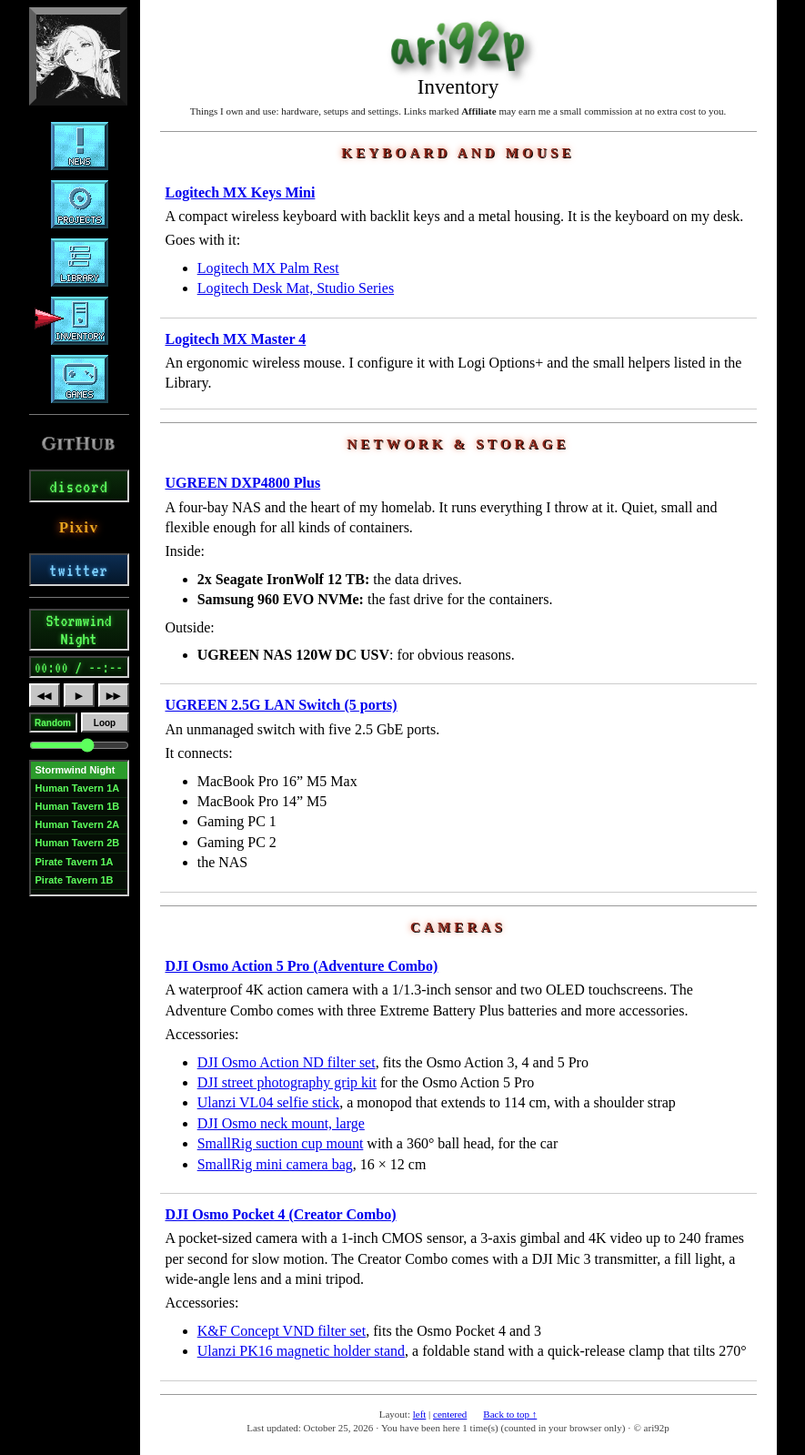
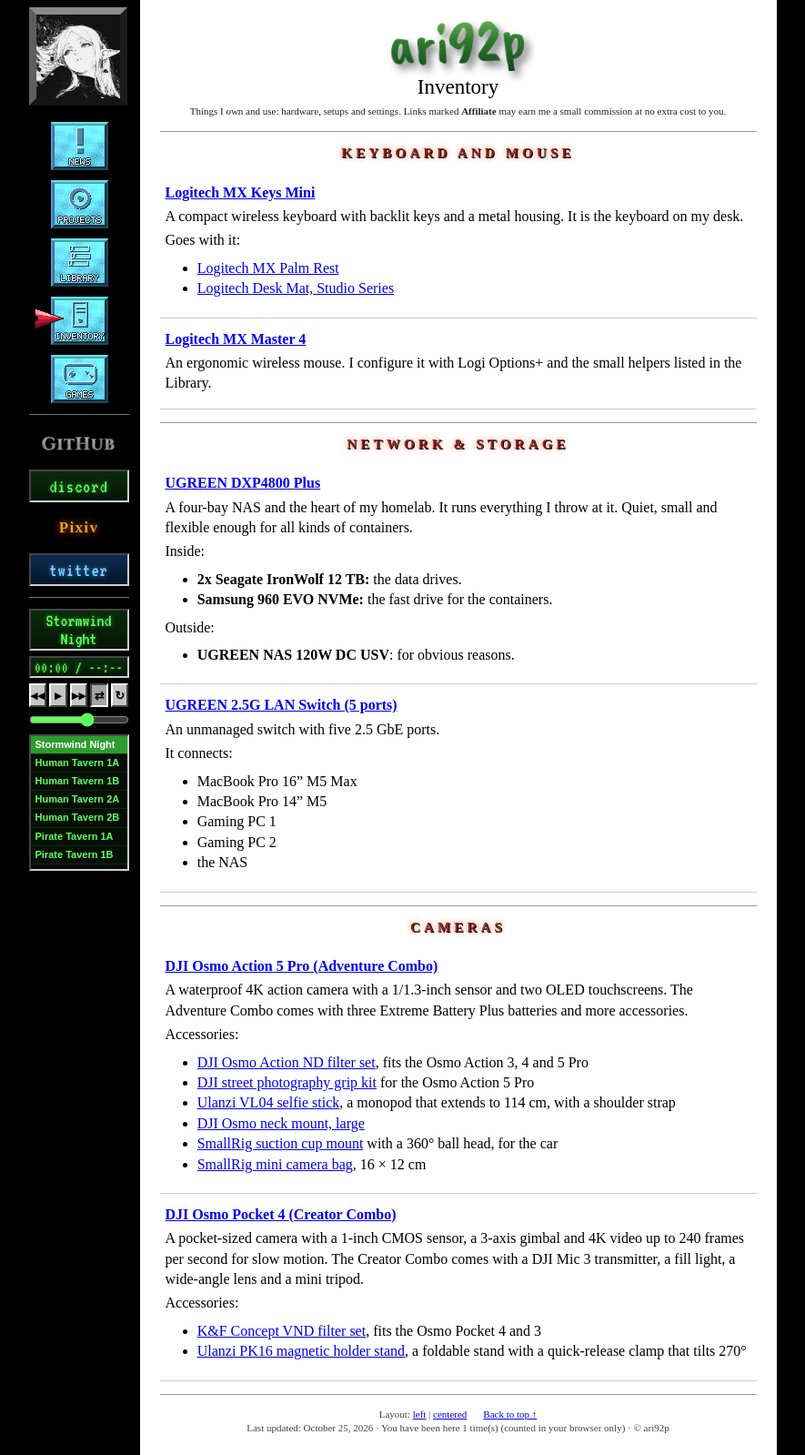
Before and after one commit to ari92p/ari92p.github.io, a Jekyll site: the page built from pages/inventory.html, in a window 1280 px wide. Shown: the whole page at 91% size, without its empty margins (129-1014 px from the left). Built offline with Jekyll 4.4.1, drawn with Linux system fonts in a browser that asks for light colours; some web fonts are replaced.

Commit message:
Fix the phone layout, make Random and Loop exclusive player buttons
Random and Loop are now buttons in the player row and switch each other off.
Phones: games covers no longer overlap the text, inventory rows use the full
width, and the player in the top right is shorter. Assets carry a build
version so phones do not keep old files.

Co-Authored-By: Claude Sonnet 5.5 <noreply@anthropic.com>

```diff
--- a/_layouts/default.html
+++ b/_layouts/default.html
@@ -21,9 +21,9 @@
 <link rel="preload" href="/static/fonts/vt323-400.woff2" as="font" type="font/woff2" crossorigin>
 <link rel="preload" href="/static/fonts/caveat-brush-400.woff2" as="font" type="font/woff2" crossorigin>
 <link rel="preload" href="/static/fonts/press-start-2p-400.woff2" as="font" type="font/woff2" crossorigin>
-<link rel="stylesheet" href="/static/css/fonts.css">
-<link rel="stylesheet" href="/static/css/style.css">
-<link rel="stylesheet" href="/static/css/theme.css">
+<link rel="stylesheet" href="/static/css/fonts.css?v={{ site.time | date: '%s' }}">
+<link rel="stylesheet" href="/static/css/style.css?v={{ site.time | date: '%s' }}">
+<link rel="stylesheet" href="/static/css/theme.css?v={{ site.time | date: '%s' }}">
 <script>document.documentElement.classList.add('js');try{document.documentElement.setAttribute("data-layout",localStorage.getItem("layout")||"center")}catch(e){document.documentElement.setAttribute("data-layout","center")}</script>
 </head>
 <body>
@@ -55,8 +55,7 @@
 <div class="mp" id="mp" hidden>
 <div class="mp-lcd" id="mp-title" aria-live="off"></div>
 <div class="mp-time" id="mp-time" aria-hidden="true">00:00 / --:--</div>
-<div class="mp-btns"><button type="button" id="mp-prev" aria-label="Previous track">&#9664;&#9664;</button><button type="button" id="mp-play" aria-label="Play">&#9654;</button><button type="button" id="mp-next" aria-label="Next track">&#9654;&#9654;</button><button type="button" id="mp-tog" class="mp-tog" aria-label="Show playlist" aria-expanded="false">&#9776;</button></div>
-<div class="mp-modes"><button type="button" id="mp-shuf" aria-pressed="true" title="Play in random order">Random</button><button type="button" id="mp-loop" aria-pressed="false" title="Repeat this song">Loop</button></div>
+<div class="mp-btns"><button type="button" id="mp-prev" aria-label="Previous track">&#9664;&#9664;</button><button type="button" id="mp-play" aria-label="Play">&#9654;</button><button type="button" id="mp-next" aria-label="Next track">&#9654;&#9654;</button><button type="button" id="mp-shuf" aria-pressed="true" aria-label="Random order" title="Random order">&#8644;</button><button type="button" id="mp-loop" aria-pressed="false" aria-label="Repeat this song" title="Repeat this song">&#8635;</button><button type="button" id="mp-tog" class="mp-tog" aria-label="Show playlist" aria-expanded="false">&#9776;</button></div>
 <input type="range" id="mp-vol" min="0" max="100" value="60" aria-label="Volume">
 <ul class="mp-list" id="mp-list" aria-label="Playlist"></ul>
 </div>
@@ -69,8 +68,8 @@
 <p class="foot">Last updated: {{ site.time | date: "%B %-d, %Y" }} · You have been here <span id="visits">1</span> time(s) (counted in your browser only) · © ari92p</p>
 </main>
 </div>
-<script src="/static/js/site.js"></script>
-<script src="/static/js/player.js"></script>
-<script src="/static/js/nav.js"></script>
+<script src="/static/js/site.js?v={{ site.time | date: '%s' }}"></script>
+<script src="/static/js/player.js?v={{ site.time | date: '%s' }}"></script>
+<script src="/static/js/nav.js?v={{ site.time | date: '%s' }}"></script>
 </body>
 </html>
--- a/pages/inventory.html
+++ b/pages/inventory.html
@@ -14,7 +14,7 @@ permalink: /inventory.html
 <h2 class="hd">{{ g.name }}</h2>
 <table class="mk">
 {% for m in g.items %}
-<tr>
+<tr{% unless m.image %} class="noimg"{% endunless %}>
 {% if m.image %}<td class="mk-img"><img src="{{ m.image }}" alt="{{ m.title }}"></td>{% endif %}
 <td class="mk-txt">
 {% if m.links.size > 0 %}<a class="mk-t" href="{{ m.links[0].url }}"><b>{{ m.title }}</b></a>{% else %}<b>{{ m.title }}</b>{% endif %}<br>
--- a/static/css/style.css
+++ b/static/css/style.css
@@ -1,3 +1,4 @@
+html{-webkit-text-size-adjust:100%;text-size-adjust:100%}
 /* Layout after the 1996 pages: black margin, black bar on the left, white column in the middle. */
 :root{--btn-hi:#9fd4f0;--btn-a:#52a8d6;--btn-b:#1f6a99;--btn-lo:#0d3350;--red:#d12a1c;--gold:#e7a21e;--link:#0000ee;--vlink:#551a8b}
 *{box-sizing:border-box}
@@ -273,14 +274,10 @@ a[href^="http"],a[href^="//"]{cursor:var(--cursor-link,pointer)}
 .mp[hidden]{display:none}
 .mp-lcd{font:20px/1 "VT323",monospace;color:#5dff5d;background:linear-gradient(#0b2b0b,#041504);border:2px solid;border-color:#444 #cfcfcf #cfcfcf #444;text-shadow:0 0 5px #2c9c2c;height:46px;padding:4px 5px;overflow:hidden;display:flex;align-items:center;justify-content:center;text-align:center;word-break:break-word}
 .mp-btns{display:flex;gap:4px}
-.mp-btns button{flex:1;height:26px;padding:0;background:#c6c6c6;color:#000;border:2px solid;border-color:#fff #444 #444 #fff;font:700 10px Arial,sans-serif;cursor:var(--cursor-default,pointer)}
+.mp-btns button{flex:1 1 0;min-width:0;height:26px;padding:0;background:#c6c6c6;color:#000;border:2px solid;border-color:#fff #444 #444 #fff;font:700 10px Arial,sans-serif;cursor:var(--cursor-default,pointer)}
 .mp-btns button:active{border-color:#444 #fff #fff #444}
 .mp input[type=range]{width:100%;margin:0;accent-color:#5dff5d;cursor:var(--cursor-default,pointer)}
 .mp-btns button:focus-visible,.mp input:focus-visible{outline:2px solid #e7a21e;outline-offset:1px}
-.mp-modes{display:flex;gap:4px}
-.mp-modes button{flex:1;height:22px;padding:0;background:#c6c6c6;color:#000;border:2px solid;border-color:#fff #444 #444 #fff;font:700 10px Arial,sans-serif;cursor:var(--cursor-default,pointer)}
-.mp-modes button.on{background:linear-gradient(#0b2b0b,#041504);color:#5dff5d;border-color:#444 #cfcfcf #cfcfcf #444;text-shadow:0 0 4px #2c9c2c}
-.mp-modes button:focus-visible{outline:2px solid #e7a21e;outline-offset:1px}
 .mp-time{font:17px/1 "VT323",monospace;color:#5dff5d;background:linear-gradient(#0b2b0b,#041504);border:2px solid;border-color:#444 #cfcfcf #cfcfcf #444;text-shadow:0 0 5px #2c9c2c;height:24px;display:flex;align-items:center;justify-content:center;letter-spacing:.04em;white-space:nowrap}
 .mp-list{position:relative;list-style:none;margin:2px 0 0;padding:0;height:150px;overflow-y:auto;background:#050f05;border:2px solid;border-color:#444 #cfcfcf #cfcfcf #444;scrollbar-width:thin;scrollbar-color:#2c9c2c #050f05}
 .mp-list button{display:block;width:100%;text-align:left;padding:3px 5px;border:0;border-bottom:1px solid #0e2a0e;background:transparent;color:#5dff5d;font:700 11px/1.2 Arial,sans-serif;white-space:nowrap;overflow:hidden;text-overflow:ellipsis;cursor:var(--cursor-default,pointer)}
@@ -297,8 +294,21 @@ a[href^="http"],a[href^="//"]{cursor:var(--cursor-link,pointer)}
 .slinks .lg.lcd{font-size:19px}
 .slinks .lg.tw{font-size:13px}
 .mp{position:absolute;top:12px;right:12px;width:120px;display:flex;flex-direction:column;gap:4px}
-.mp-time,.mp input[type=range],.mp-list,.mp-tog,.mp-modes{display:none}
-.mp-lcd{height:34px;font-size:15px;line-height:1.05;padding:2px 3px}
-.mp-btns button{height:26px}
+.mp-time,.mp input[type=range],.mp-list,.mp-tog{display:none}
+.mp-lcd{display:block;height:24px;line-height:19px;font-size:15px;padding:0 3px;white-space:nowrap;overflow:hidden;text-overflow:ellipsis;word-break:normal}
+.mp-btns button{height:22px}
+}
+@media (max-width:640px){
+.gm tr{grid-template-columns:104px 1fr;gap:0 10px}
+.gm-l{width:auto;padding:12px 0}
+.gm-box{width:96px;height:128px;box-shadow:3px 4px 4px rgba(0,0,0,.45)}
+.gm .mk-txt{padding:12px 0}
+}
+@media (max-width:640px){
+.mk tr.noimg{grid-template-columns:1fr}
+.mk tr.noimg .mk-txt{grid-column:1}
 }
 @media (max-width:340px){.mp{width:100px}.mp-lcd{font-size:13px}.slinks{gap:6px}.slinks .lg{font-size:12px}.slinks .lg.lcd{font-size:15px}.slinks .lg.tw{font-size:11px}}
+.mp-btns{gap:3px}
+.mp-btns button#mp-shuf,.mp-btns button#mp-loop{font-size:13px;line-height:1}
+.mp-btns button[aria-pressed="true"]{border-color:#444 #fff #fff #444;background:#a2a2a2}
--- a/static/js/player.js
+++ b/static/js/player.js
@@ -37,7 +37,7 @@ fetch('/static/audio/playlist.json').then(function(r){return r.ok?r.json():[]}).
 d.forEach(function(s){s.tracks.forEach(function(t){if(playable(t.file))all.push(t)})});
 if(!all.length)return;
 seed=typeof s0.r==='number'?s0.r:Math.floor(Math.random()*4294967296);
-sh=s0.h!==false;lp=!!s0.l;order();
+lp=!!s0.l;sh=!lp&&s0.h!==false;order();
 var ul=$('mp-list');
 all.forEach(function(t){var li=document.createElement('li'),b=document.createElement('button');b.type='button';b.textContent=t.title;b.title=t.title;b.setAttribute('data-f',t.file);li.appendChild(b);ul.appendChild(li)});
 ul.addEventListener('click',function(e){var b=e.target.closest&&e.target.closest('button');if(!b)return;var f=b.getAttribute('data-f');for(var i=0;i<tracks.length;i++){if(tracks[i].file===f){open(i,0,true);break}}});
@@ -46,8 +46,8 @@ box.hidden=false;
 if(found>=0){ix=found;show()}else{if(early){audio.pause()}open(0,0,!!s0.p)}
 $('mp-play').addEventListener('click',function(){if(audio.paused){tryPlay()}else{wantPlay=false;audio.pause()}});
 $('mp-prev').addEventListener('click',function(){next(-1)});
-$('mp-shuf').addEventListener('click',function(){sh=!sh;order();modes();show();save(true)});
-$('mp-loop').addEventListener('click',function(){lp=!lp;modes();save(true)});
+$('mp-shuf').addEventListener('click',function(){sh=!sh;if(sh)lp=false;order();modes();show();save(true)});
+$('mp-loop').addEventListener('click',function(){lp=!lp;if(lp)sh=false;order();modes();show();save(true)});
 modes();
 $('mp-tog').addEventListener('click',function(){var o=box.classList.toggle('open');this.setAttribute('aria-expanded',o?'true':'false');this.setAttribute('aria-label',o?'Hide playlist':'Show playlist');if(o)mark()});
 $('mp-next').addEventListener('click',function(){next(1)});
```
